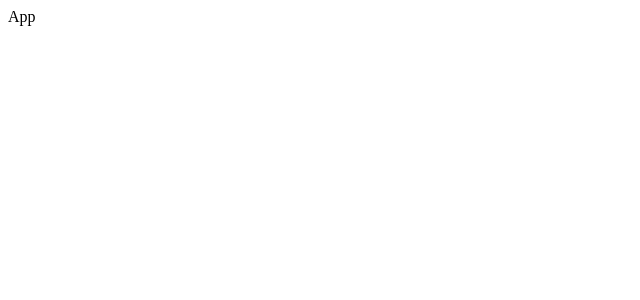
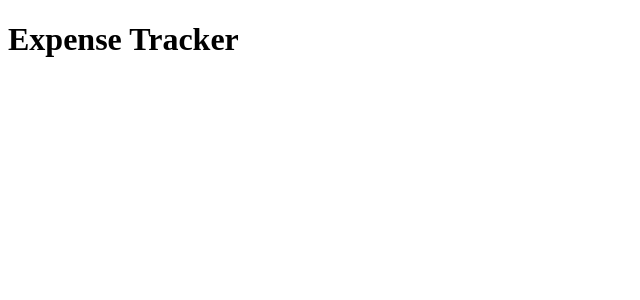
Before and after one commit to malindakpt/ExpenseTracker, a React (Vite) app: page / in a window 1280 px wide. Shown: the top 300 px of the page, without its empty margins (0-640 px from the left). Built offline with nearby package versions, Linux system fonts and the light colour scheme.

Commit message:
Added initial  files

```diff
--- a/src/App.tsx
+++ b/src/App.tsx
@@ -2,7 +2,7 @@ function App() {
 
   return (
     <>
-    App
+    <h1>Expense Tracker</h1>
     </>
   )
 }
```
Also changed, not shown: src/app/hooks.ts (added), src/app/store.ts (added).
